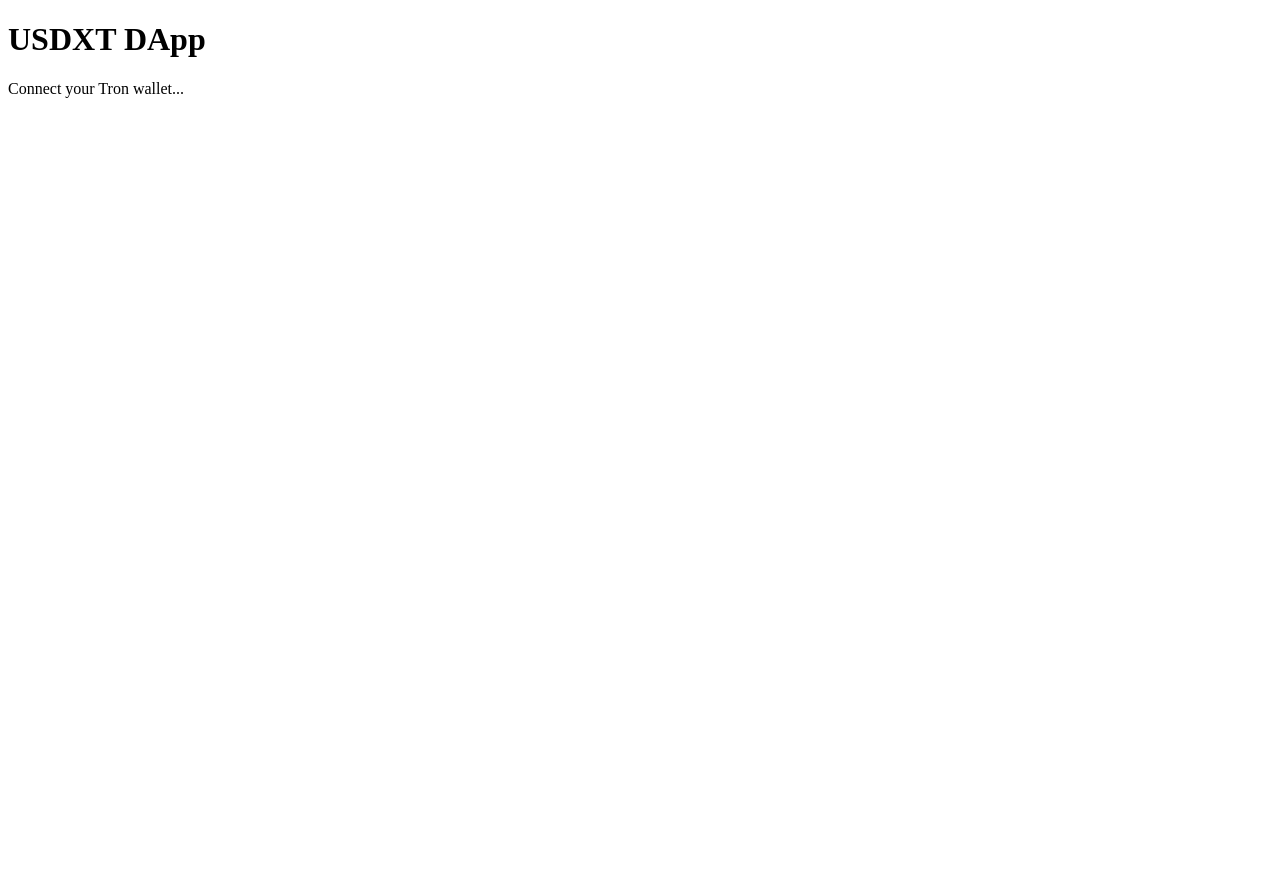
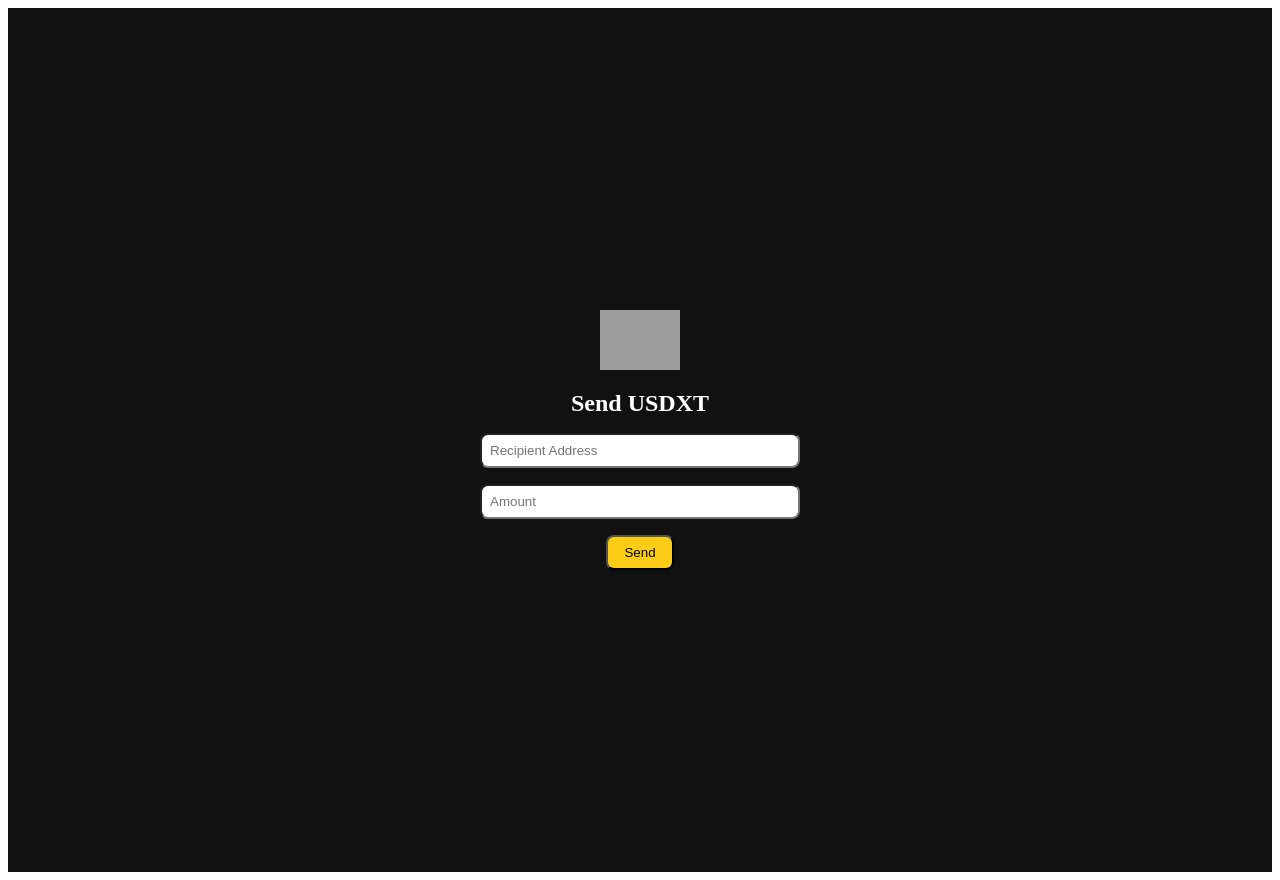
Before and after one commit to meera244/USDT-App, a Next.js app: page / in a window 1280 px wide. Before the commit the page ends 800 px from the top, so only its background shows below. Built offline with nearby package versions, Linux system fonts and the light colour scheme; grey boxes are pictures that could not be loaded.

Commit message:
Update page.js

```diff
--- a/app/page.js
+++ b/app/page.js
@@ -1,41 +1,41 @@
-'use client';
-import { useEffect, useState } from 'react';
-import { motion } from 'framer-motion';
+"use client";
+import React, { useState } from "react";
 
-export default function Home() {
-  const [walletAddress, setWalletAddress] = useState('');
-  const [balance, setBalance] = useState(null);
+export default function Page() {
+  const [recipient, setRecipient] = useState("");
+  const [amount, setAmount] = useState("");
+  const [status, setStatus] = useState("");
 
-  useEffect(() => {
-    async function loadWallet() {
-      if (window.tronWeb && window.tronWeb.ready) {
-        const address = window.tronWeb.defaultAddress.base58;
-        setWalletAddress(address);
-
-        const contract = await window.tronWeb.contract().at('TA4SRuaiPgjhaJosgxjujS2myspLdoxcHx');
-        const result = await contract.balanceOf(address).call();
-        const value = parseInt(result._hex || result, 16) / 1e6;
-        setBalance(value);
-      }
+  const handleSend = () => {
+    if (!recipient || !amount) {
+      setStatus("Please enter all fields");
+      return;
     }
-
-    loadWallet();
-  }, []);
+    setStatus("✅ Transaction Sent (Mocked)");
+  };
 
   return (
-    <main className="min-h-screen bg-black text-white flex flex-col items-center justify-center p-8">
-      <motion.div initial={{ opacity: 0 }} animate={{ opacity: 1 }} transition={{ duration: 1 }}>
-        <h1 className="text-3xl font-bold mb-4">USDXT DApp</h1>
-        {walletAddress ? (
-          <div className="text-center">
-            <p className="mb-2">Wallet: {walletAddress}</p>
-            <p className="mb-2">USDXT Balance: {balance}</p>
-            <p className="text-green-400 font-semibold">Estimated Value: ${balance?.toFixed(2)} USD</p>
-          </div>
-        ) : (
-          <p className="text-yellow-400">Connect your Tron wallet...</p>
-        )}
-      </motion.div>
-    </main>
+    <div style={{ minHeight: "100vh", background: "#111", color: "#fff", display: "flex", flexDirection: "column", alignItems: "center", justifyContent: "center", padding: "2rem" }}>
+      <img src="/usdt.png" alt="USDXT" width="80" />
+      <h2 style={{ fontSize: "24px", marginBottom: "1rem" }}>Send USDXT</h2>
+      <input
+        type="text"
+        placeholder="Recipient Address"
+        value={recipient}
+        onChange={(e) => setRecipient(e.target.value)}
+        style={{ marginBottom: "1rem", padding: "0.5rem", width: "100%", maxWidth: "300px", borderRadius: "8px" }}
+      />
+      <input
+        type="number"
+        placeholder="Amount"
+        value={amount}
+        onChange={(e) => setAmount(e.target.value)}
+        style={{ marginBottom: "1rem", padding: "0.5rem", width: "100%", maxWidth: "300px", borderRadius: "8px" }}
+      />
+      <button onClick={handleSend} style={{ backgroundColor: "#facc15", color: "#000", padding: "0.5rem 1rem", borderRadius: "8px" }}>
+        Send
+      </button>
+      {status && <p style={{ marginTop: "1rem", color: "lightgreen" }}>{status}</p>}
+    </div>
   );
 }
```
